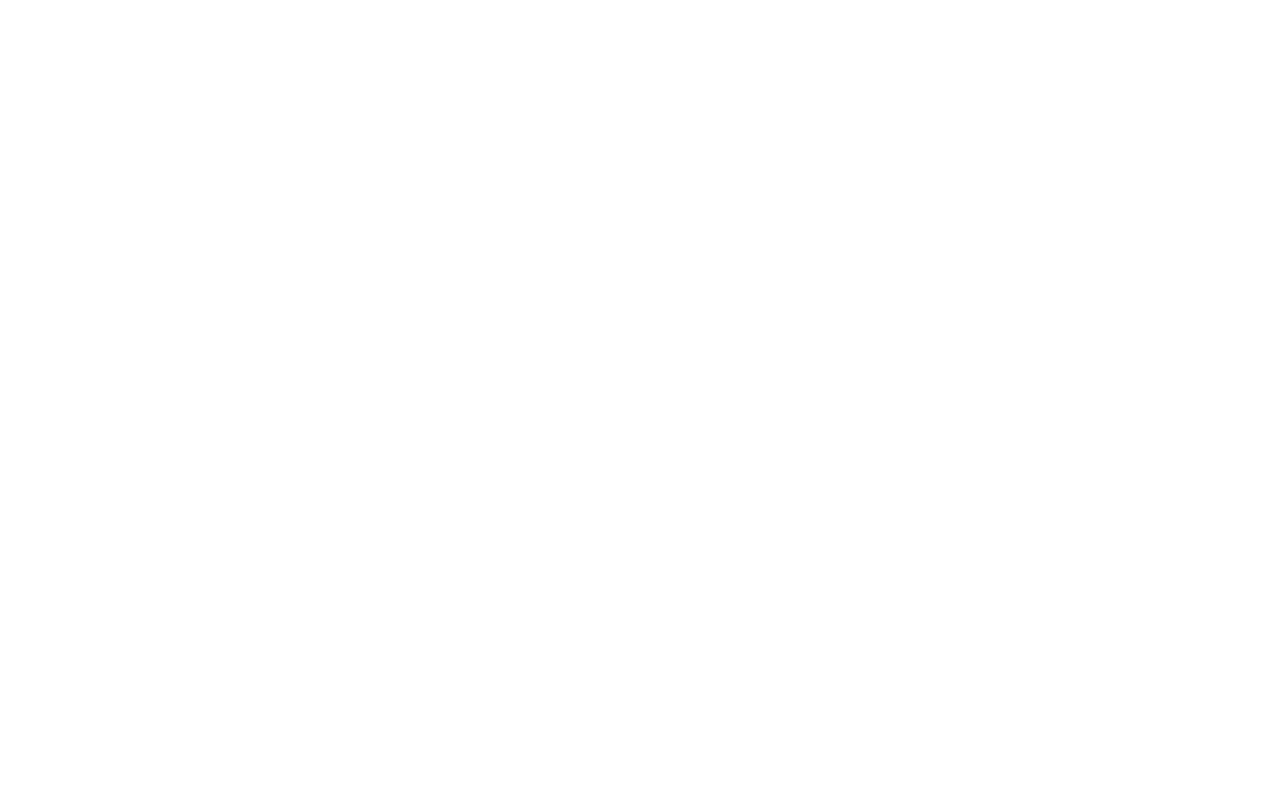
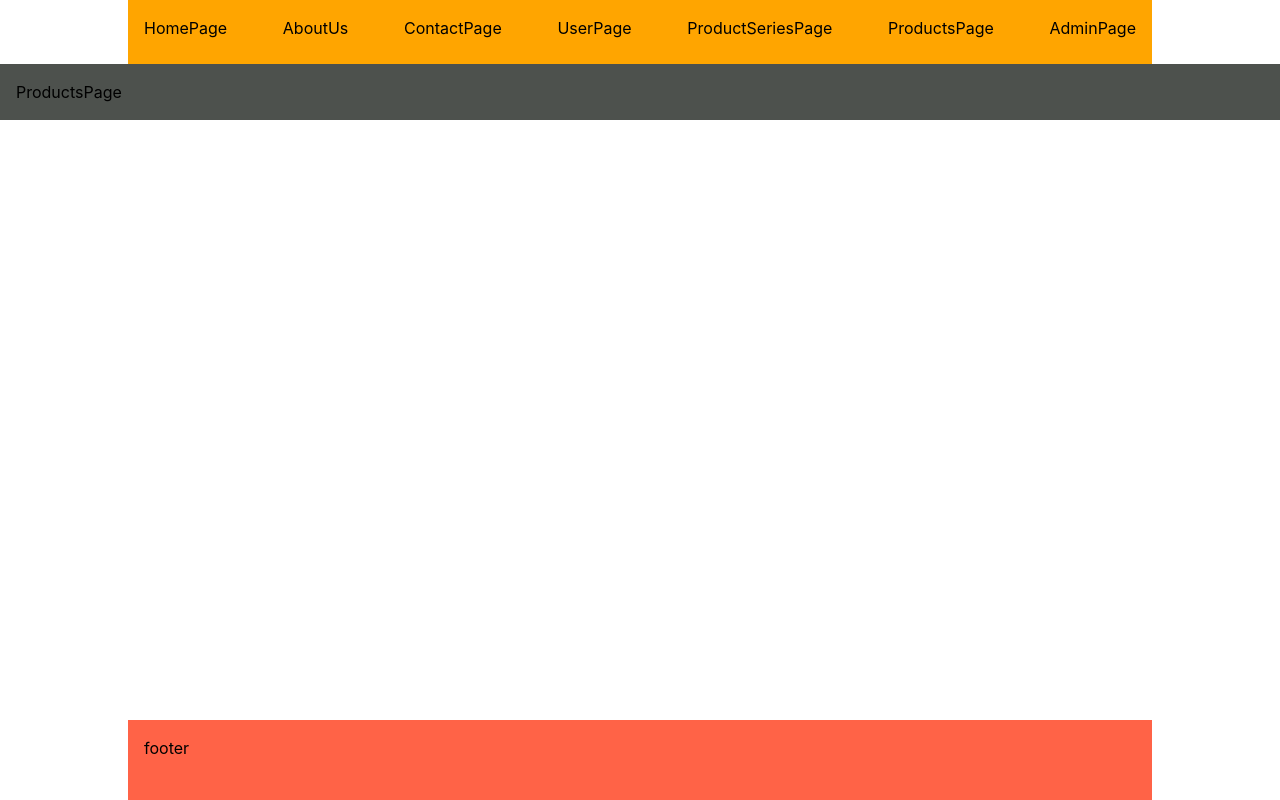
Before and after one commit to CC2021-WBL/S.Mallets-frontend, a React (Create React App) app: page /products-page in a window 1280 px wide. Before the commit this address had no page. Built offline with nearby package versions, Linux system fonts and the light colour scheme.

Commit message:
SM-35 Tailwind trials

```diff
--- a/src/App.tsx
+++ b/src/App.tsx
@@ -7,6 +7,7 @@ import ContactPage from './common/contact/ContactPage';
 import HomePage from './features/homePage/HomePage';
 import Layout from './features/layout/Layout';
 import ProductSeriesPage from './features/products/productSeries/ProductSeriesPage';
+import ProductsPage from './features/products/ProductsPage';
 import UserPage from './features/userPage/UserPage';
 
 function App() {
@@ -18,6 +19,7 @@ function App() {
           <Route path="/about-us" element={<AboutUs />} />
           <Route path="/contact" element={<ContactPage />} />
           <Route path="/product-series" element={<ProductSeriesPage />} />
+          <Route path="/products-page" element={<ProductsPage />} />
           <Route path="/cart" element={<CartPage />} />
           <Route path="/user" element={<UserPage />} />
           <Route path="/admin" element={<AdminPage />} />
--- a/src/features/layout/nav/Nav.tsx
+++ b/src/features/layout/nav/Nav.tsx
@@ -18,6 +18,7 @@ const Nav = () => {
       <NavLink to="/contact"> ContactPage </NavLink>
       <NavLink to="/user"> UserPage </NavLink>
       <NavLink to="/product-series"> ProductSeriesPage </NavLink>
+      <NavLink to="/products-page"> ProductsPage </NavLink>
       <NavLink to="/admin"> AdminPage </NavLink>
     </div>
   );
--- a/src/features/products/Products.tsx
+++ /dev/null
@@ -1,5 +0,0 @@
-const Products = () => {
-  return <div>Products</div>;
-};
-
-export default Products;
--- /dev/null
+++ b/src/features/products/ProductsPage.tsx
@@ -0,0 +1,11 @@
+const ProductsPage = () => {
+  return (
+    <>
+      <div className="container flex max-w-7xl mx-auto p-4 bg-[#4d514d]">
+        ProductsPage
+      </div>
+    </>
+  );
+};
+
+export default ProductsPage;
```
